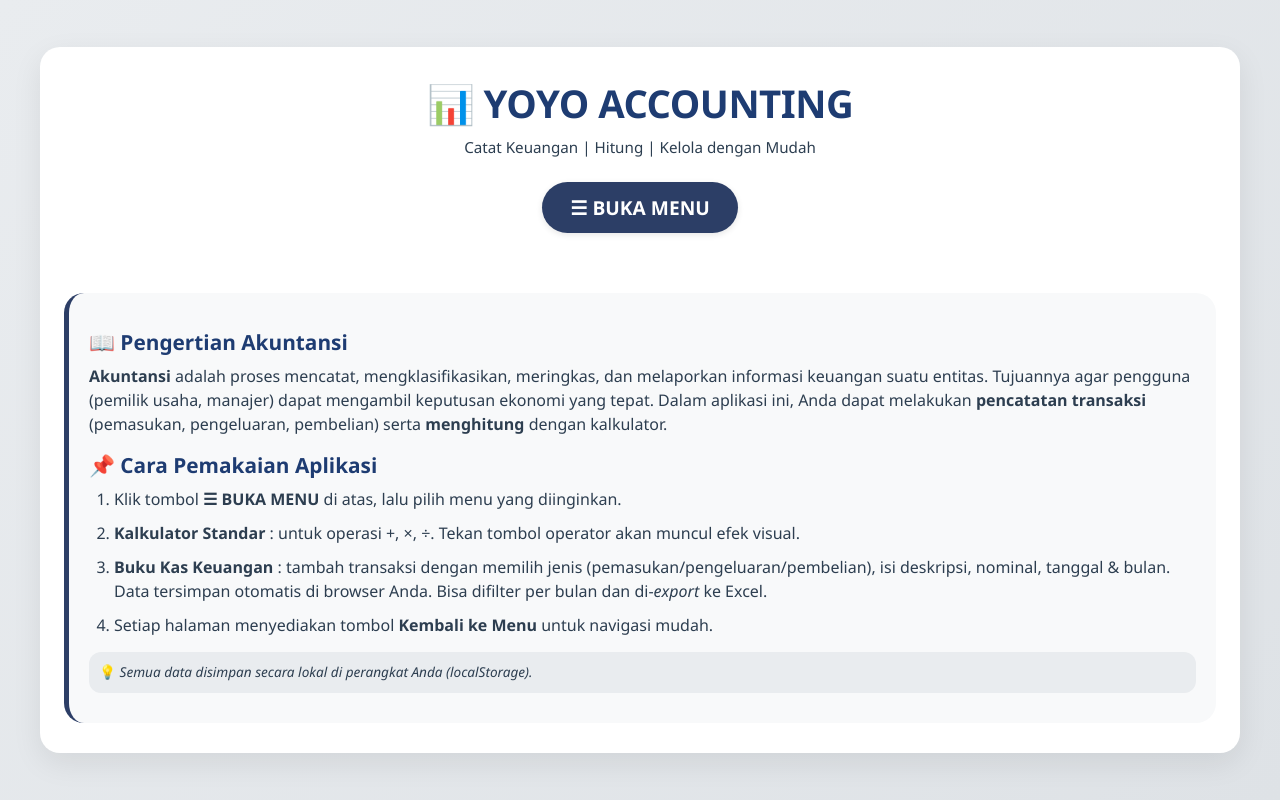
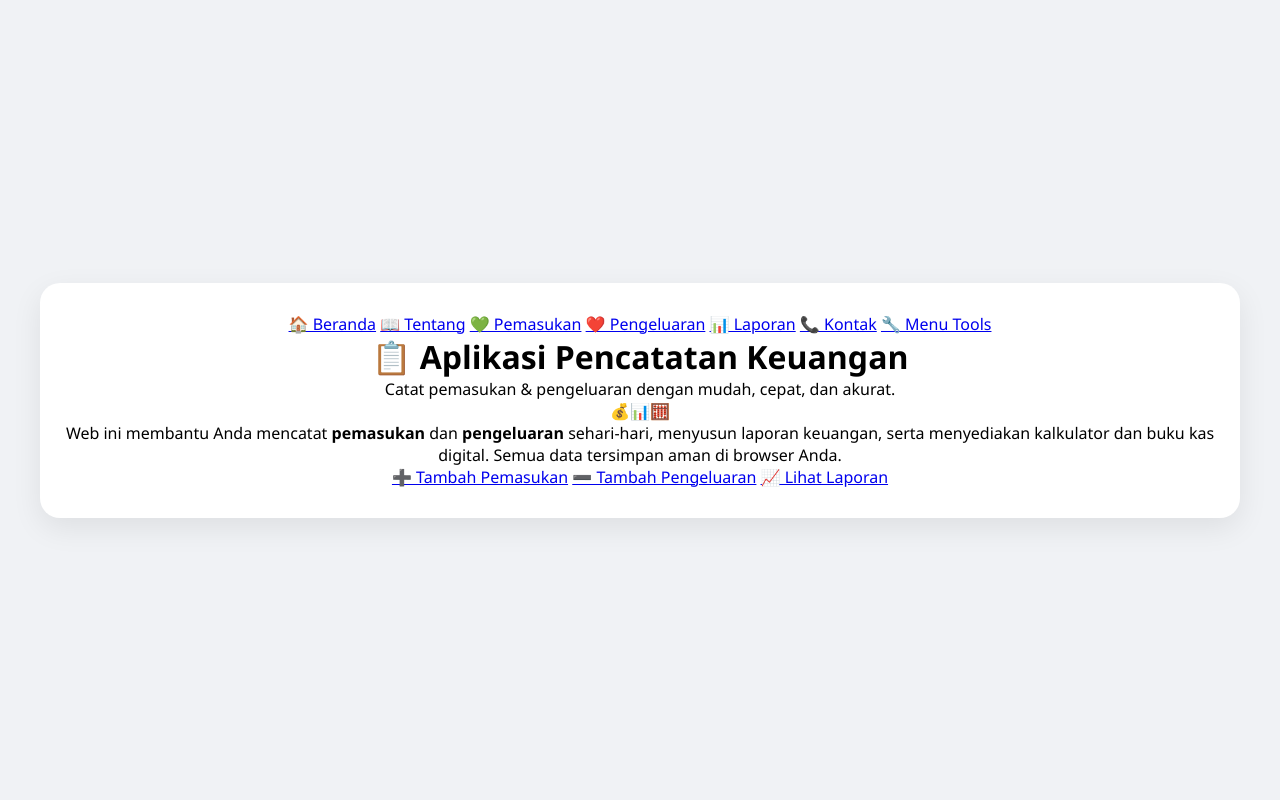
Before and after one commit to RyuGameDev/yoyo, a plain HTML site: page index.html in a window 1280 px wide. Drawn offline with Linux system fonts and the light colour scheme.

Commit message:
Update index.html

```diff
--- a/index.html
+++ b/index.html
@@ -2,56 +2,41 @@
 <html lang="id">
 <head>
     <meta charset="UTF-8">
-    <meta name="viewport" content="width=device-width, initial-scale=1.0, user-scalable=yes">
-    <title>Aplikasi Akuntansi YOYO</title>
+    <meta name="viewport" content="width=device-width, initial-scale=1.0">
+    <title>Beranda | Aplikasi Keuangan</title>
     <link rel="stylesheet" href="style.css">
 </head>
-<body class="index-body">
-    <div class="container index-container">
-        <div class="logo-area">
-            <div class="logo">📊 YOYO ACCOUNTING</div>
-            <p class="slogan">Catat Keuangan | Hitung | Kelola dengan Mudah</p>
+<body class="beranda-body">
+    <div class="container beranda-container">
+        <div class="header-nav">
+            <a href="index.html" class="nav-link">🏠 Beranda</a>
+            <a href="tentang-akuntansi.html" class="nav-link">📖 Tentang</a>
+            <a href="data-pemasukan.html" class="nav-link">💚 Pemasukan</a>
+            <a href="data-pengeluaran.html" class="nav-link">❤️ Pengeluaran</a>
+            <a href="laporan.html" class="nav-link">📊 Laporan</a>
+            <a href="kontak.html" class="nav-link">📞 Kontak</a>
+            <a href="menu.html" class="nav-link">🔧 Menu Tools</a>
         </div>
 
-        <!-- Tombol Menu Utama -->
-        <button id="menuButton" class="btn-menu-utama">☰ BUKA MENU</button>
-
-        <!-- 3 Kolom menu (Calculator1, Kalkulator2) - tanpa game -->
-        <div id="kolomMenu" class="kolom-menu hidden">
-            <div class="card-menu" onclick="location.href='calculator1.html'">
-                <div class="card-icon">🧮</div>
-                <h3>Kalkulator Standar</h3>
-                <p>Operasi hitung dasar</p>
+        <div class="hero">
+            <h1>📋 Aplikasi Pencatatan Keuangan</h1>
+            <p class="tagline">Catat pemasukan & pengeluaran dengan mudah, cepat, dan akurat.</p>
+            <div class="ilustrasi">
+                <!-- ilustrasi sederhana dengan emoji/ikon -->
+                <span class="ilustrasi-icon">💰📊🧮</span>
             </div>
-            <div class="card-menu" onclick="location.href='kalkulator2.html'">
-                <div class="card-icon">💰</div>
-                <h3>Buku Kas Keuangan</h3>
-                <p>Catatan pemasukan & pengeluaran</p>
+            <p class="deskripsi-singkat">
+                Web ini membantu Anda mencatat <strong>pemasukan</strong> dan <strong>pengeluaran</strong> sehari-hari,
+                menyusun laporan keuangan, serta menyediakan kalkulator dan buku kas digital.
+                Semua data tersimpan aman di browser Anda.
+            </p>
+            <div class="tombol-aksi-cepat">
+                <a href="data-pemasukan.html" class="btn-cepat">➕ Tambah Pemasukan</a>
+                <a href="data-pengeluaran.html" class="btn-cepat">➖ Tambah Pengeluaran</a>
+                <a href="laporan.html" class="btn-cepat">📈 Lihat Laporan</a>
             </div>
-        </div>
-
-        <!-- Bagian Pengertian Akuntansi & Cara Pemakaian -->
-        <div class="edukasi-section">
-            <h2>📖 Pengertian Akuntansi</h2>
-            <p><strong>Akuntansi</strong> adalah proses mencatat, mengklasifikasikan, meringkas, dan melaporkan informasi keuangan suatu entitas. Tujuannya agar pengguna (pemilik usaha, manajer) dapat mengambil keputusan ekonomi yang tepat. Dalam aplikasi ini, Anda dapat melakukan <strong>pencatatan transaksi</strong> (pemasukan, pengeluaran, pembelian) serta <strong>menghitung</strong> dengan kalkulator.</p>
-
-            <h2>📌 Cara Pemakaian Aplikasi</h2>
-            <ol class="cara-pakai">
-                <li>Klik tombol <strong>☰ BUKA MENU</strong> di atas, lalu pilih menu yang diinginkan.</li>
-                <li><strong>Kalkulator Standar</strong> : untuk operasi +, ×, ÷. Tekan tombol operator akan muncul efek visual.</li>
-                <li><strong>Buku Kas Keuangan</strong> : tambah transaksi dengan memilih jenis (pemasukan/pengeluaran/pembelian), isi deskripsi, nominal, tanggal & bulan. Data tersimpan otomatis di browser Anda. Bisa difilter per bulan dan di-<em>export</em> ke Excel.</li>
-                <li>Setiap halaman menyediakan tombol <strong>Kembali ke Menu</strong> untuk navigasi mudah.</li>
-            </ol>
-            <p class="info-tip">💡 <em>Semua data disimpan secara lokal di perangkat Anda (localStorage).</em></p>
         </div>
     </div>
     <script src="script.js"></script>
-    <script>
-        const menuBtn = document.getElementById('menuButton');
-        const kolomDiv = document.getElementById('kolomMenu');
-        menuBtn.addEventListener('click', () => {
-            kolomDiv.classList.toggle('hidden');
-        });
-    </script>
 </body>
 </html>
```
